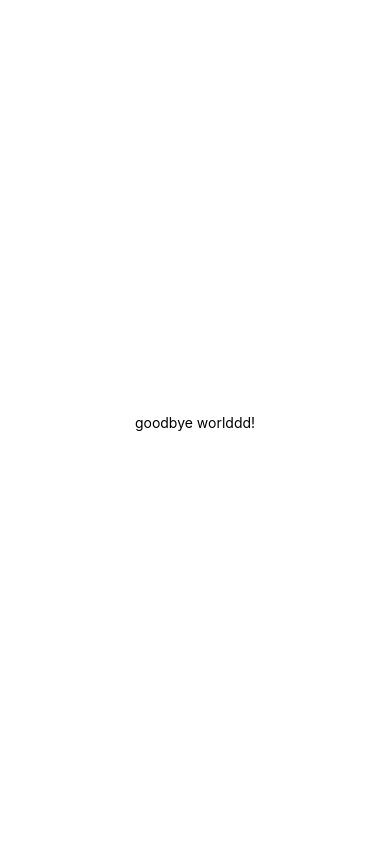
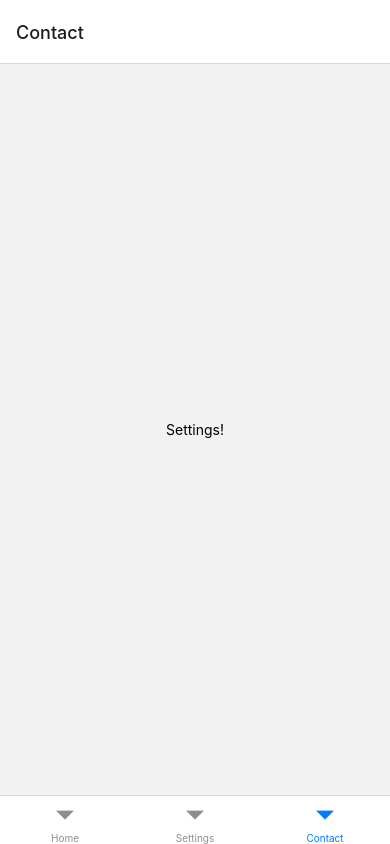
Before and after one commit to karthikstar/codexp_ws1_pm, a React Native app: screen /Contact in a window 390 px wide. Built offline with nearby package versions, Linux system fonts and the light colour scheme.

Commit message:
Added TabBar navigation

```diff
--- a/App.js
+++ b/App.js
@@ -1,20 +1,21 @@
-import { StatusBar } from 'expo-status-bar';
-import { StyleSheet, Text, View } from 'react-native';
+import * as React from 'react';
+import { Text, View } from 'react-native';
+import { NavigationContainer } from '@react-navigation/native';
+import { createBottomTabNavigator } from '@react-navigation/bottom-tabs';
+import HomeScreen from './screens/HomeScreen';
+import SettingsScreen from './screens/SettingsScreen';
+import ContactScreen from './screens/ContactScreen';
+
+const Tab = createBottomTabNavigator();
 
 export default function App() {
   return (
-    <View style={styles.container}>
-      <Text>goodbye worlddd!</Text>
-      <StatusBar style="auto" />
-    </View>
+    <NavigationContainer>
+      <Tab.Navigator>
+        <Tab.Screen name="Home" component={HomeScreen} />
+        <Tab.Screen name="Settings" component={SettingsScreen} />
+        <Tab.Screen name="Contact" component={ContactScreen} />
+      </Tab.Navigator>
+    </NavigationContainer>
   );
 }
-
-const styles = StyleSheet.create({
-  container: {
-    flex: 1,
-    backgroundColor: '#fff',
-    alignItems: 'center',
-    justifyContent: 'center',
-  },
-});
--- /dev/null
+++ b/screens/ContactScreen.js
@@ -0,0 +1,11 @@
+import React from 'react';
+import { Text, View } from 'react-native';
+
+
+export default function ContactScreen () {
+    return (
+      <View style={{ flex: 1, justifyContent: 'center', alignItems: 'center' }}>
+        <Text>Settings!</Text>
+      </View>
+    );
+  }
--- /dev/null
+++ b/screens/HomeScreen.js
@@ -0,0 +1,10 @@
+import React from 'react';
+import { Text, View } from 'react-native';
+
+export default function HomeScreen() {
+    return (
+      <View style={{ flex: 1, justifyContent: 'center', alignItems: 'center' }}>
+        <Text>Home!</Text>
+      </View>
+    );
+  }
--- /dev/null
+++ b/screens/SettingsScreen.js
@@ -0,0 +1,11 @@
+import React from 'react';
+import { Text, View } from 'react-native';
+
+
+export default function SettingsScreen() {
+    return (
+      <View style={{ flex: 1, justifyContent: 'center', alignItems: 'center' }}>
+        <Text>Settings!</Text>
+      </View>
+    );
+  }
```
Also changed, not shown: package.json (+8 -0 lines), 1 other file (tests, documents, lock files or other folders).
